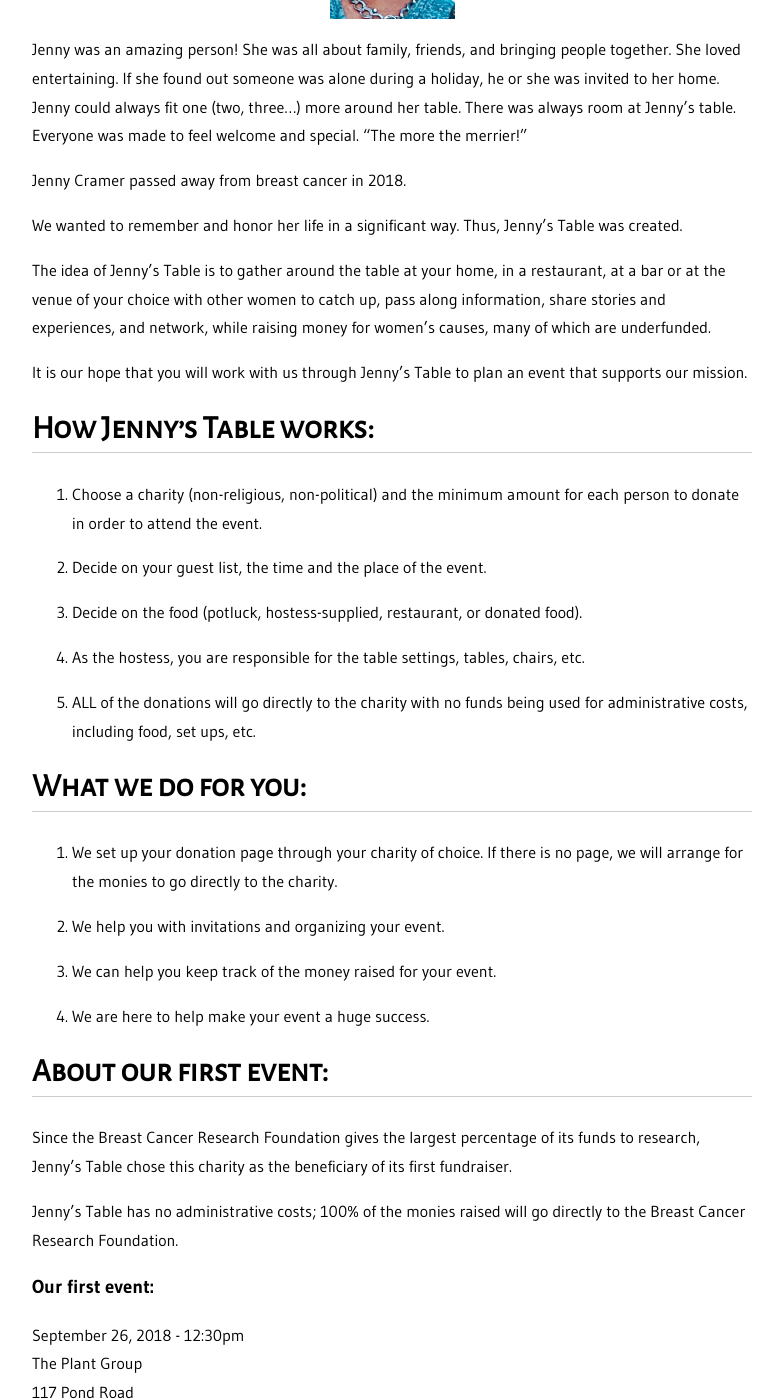
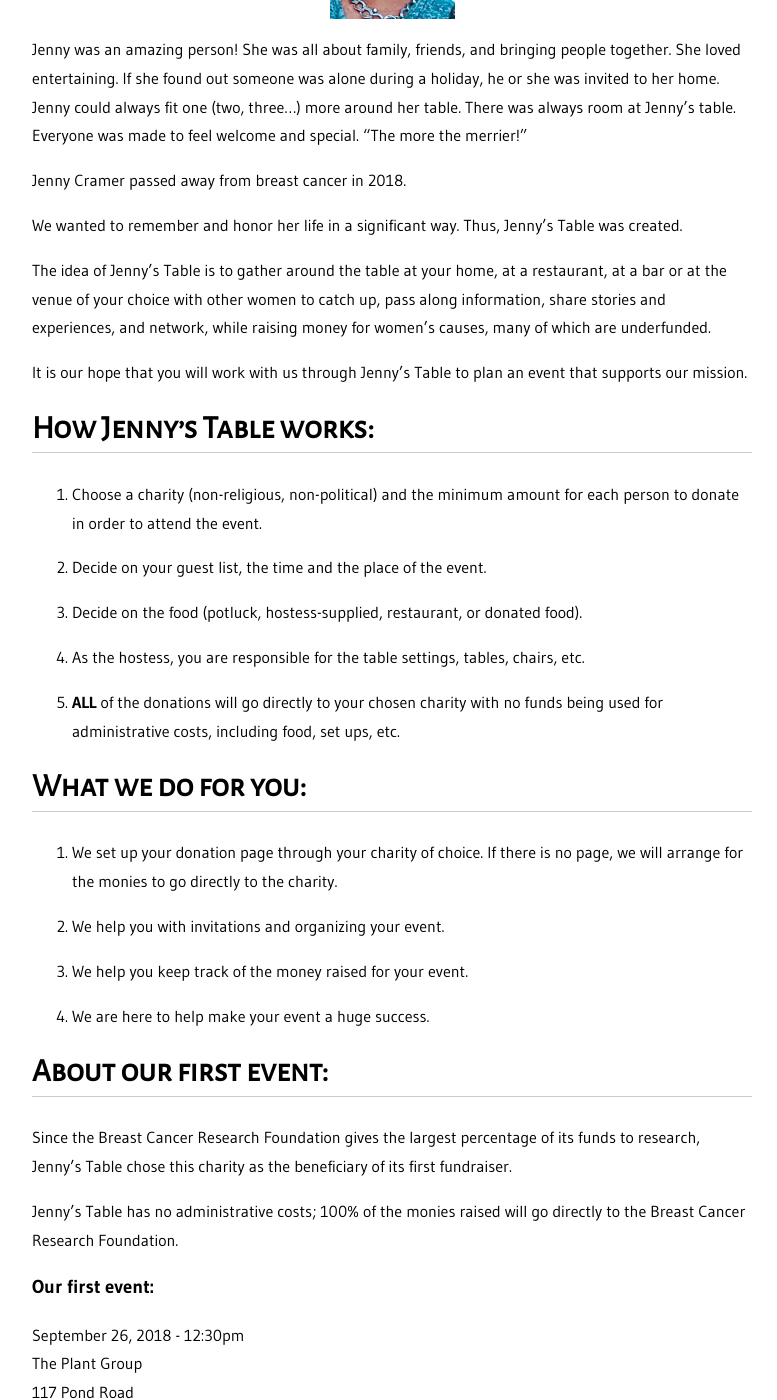
Before and after one commit to jennystable/website, a Jekyll site: the page built from index.markdown, in a window 1280 px wide and 1400 px high, scrolled down 425 px. Shown: the whole window, without its empty margins (248-1025 px from the left). Built offline with Jekyll 4.4.1, drawn with Linux system fonts in a browser that asks for light colours.

Commit message:
Updated Index

```diff
--- a/index.markdown
+++ b/index.markdown
@@ -12,7 +12,7 @@ Jenny Cramer passed away from breast cancer in 2018.
 
 We wanted to remember and honor her life in a significant way.  Thus, Jenny's Table was created.
 
-The idea of Jenny's Table is to gather around the table at your home, in a restaurant, at a bar or at the venue of your choice with other women to catch up, pass along information, share stories and experiences, and network, while raising money for women's causes, many of which are underfunded.
+The idea of Jenny's Table is to gather around the table at your home, at a restaurant, at a bar or at the venue of your choice with other women to catch up, pass along information, share stories and experiences, and network, while raising money for women's causes, many of which are underfunded.
 
 It is our hope that you will work with us through Jenny’s Table to plan an event that supports our mission.
 
@@ -26,7 +26,7 @@ It is our hope that you will work with us through Jenny’s Table to plan an eve
 
 4. As the hostess, you are responsible for the table settings, tables, chairs, etc.
 
-5. ALL of the donations will go directly to the charity with no funds being used for administrative costs, including food, set ups, etc.
+5. **ALL** of the donations will go directly to your chosen charity with no funds being used for administrative costs, including food, set ups, etc.
 
 ## What we do for you:
 
@@ -34,7 +34,7 @@ It is our hope that you will work with us through Jenny’s Table to plan an eve
 
 2. We help you with invitations and organizing your event.
 
-3. We can help you keep track of the money raised for your event.
+3. We help you keep track of the money raised for your event.
 
 4. We are here to help make your event a huge success.
 
```
